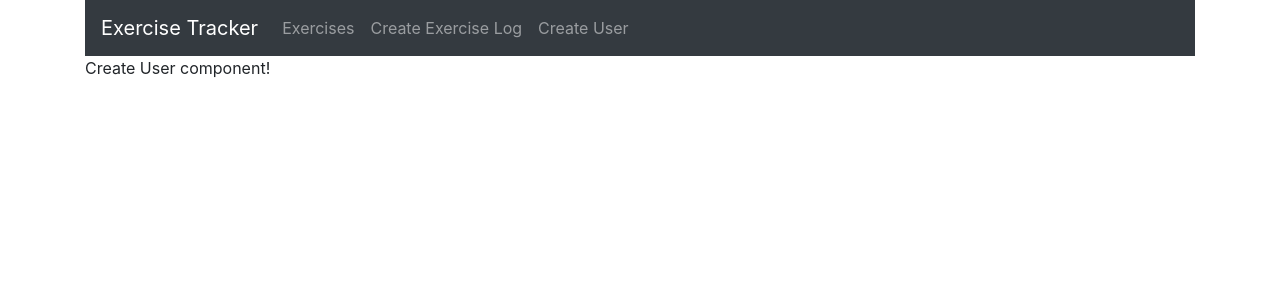
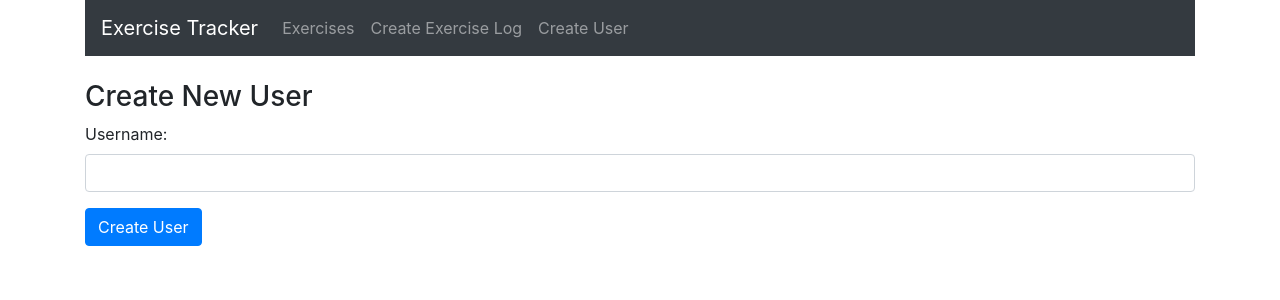
Before and after one commit to isaq98/exercise_tracker, a React (Create React App) app: page /user in a window 1280 px wide. Shown: the top 300 px of the page. Built offline with nearby package versions, Linux system fonts and the light colour scheme.

Commit message:
Initial functionality for creating user components

```diff
--- a/src/components/create-user.component.js
+++ b/src/components/create-user.component.js
@@ -1,10 +1,57 @@
 import React, { Component } from 'react';
 
 export default class CreateUser extends Component {
+
+    constructor(props) {
+        super(props);
+
+        this.onChangeUsername = this.onChangeUsername.bind(this);
+        this.onSubmit = this.onSubmit.bind(this);
+
+        this.state = {
+            username: ''
+        }
+    }
+
+    onChangeUsername(e) {
+        this.setState({
+            username: e.target.value
+        });
+    }
+
+    onSubmit(e) {
+        e.preventDefault();
+
+        const user = {
+            username: this.state.username
+        }
+
+        console.log(user);
+
+        this.setState({
+            username: ''
+        });
+    }
+
     render() {
         return(
             <div>
-                <p>Create User component!</p>
+                <br></br>
+                <h3>Create New User</h3>
+                <form onSubmit={this.onSubmit}>
+                <div className="form-group">
+                        <label>Username: </label>
+                        <input type="text"
+                            required
+                            className="form-control"
+                            value={this.state.username}
+                            onChange={this.onChangeUsername}
+                            />
+                    </div>
+                    <div className="form-group">
+                        <input type="submit" value="Create User" className="btn btn-primary"/>
+                    </div>
+                </form>
             </div>
         );
     }
```
Also changed, not shown: 1 other file (tests, documents, lock files or other folders).
